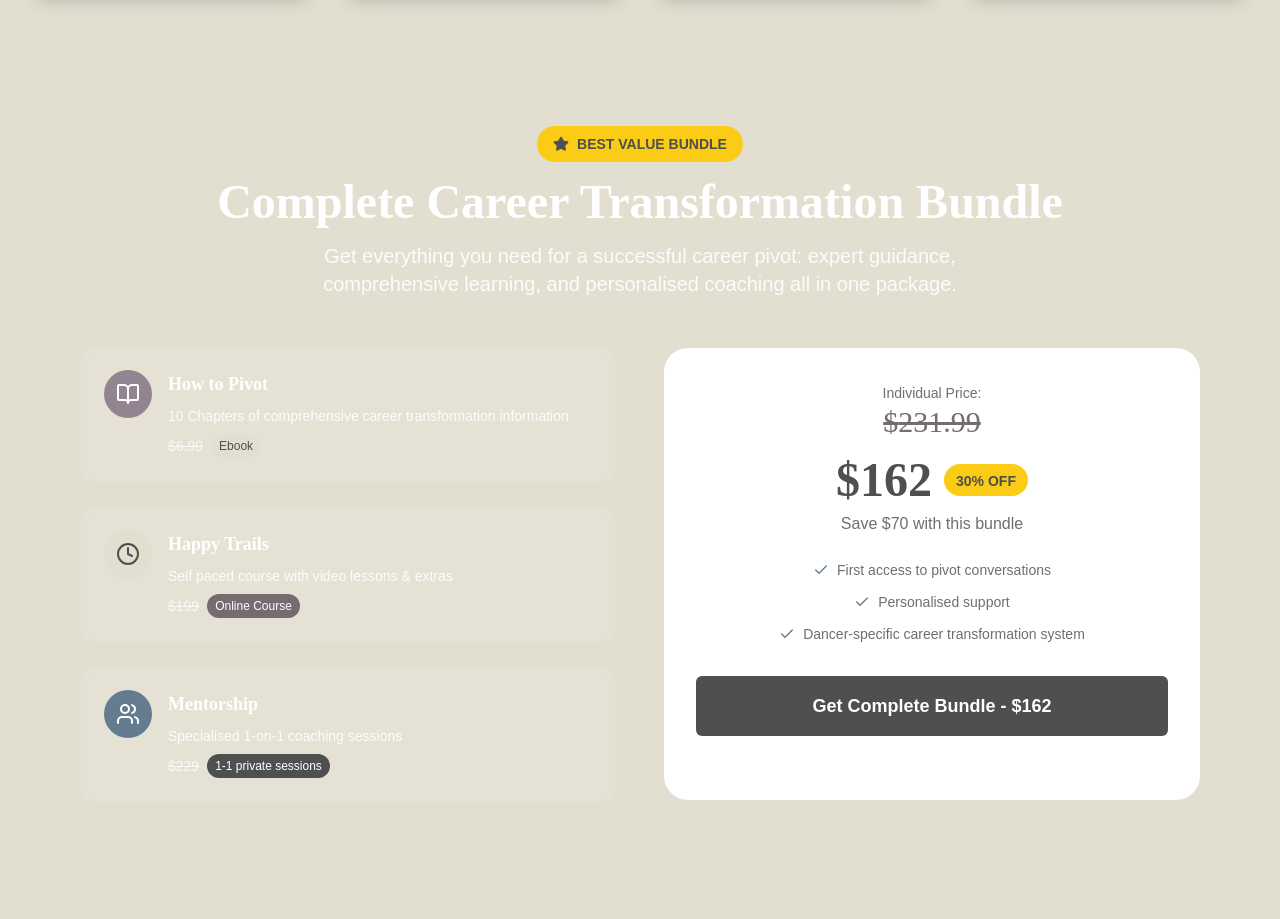
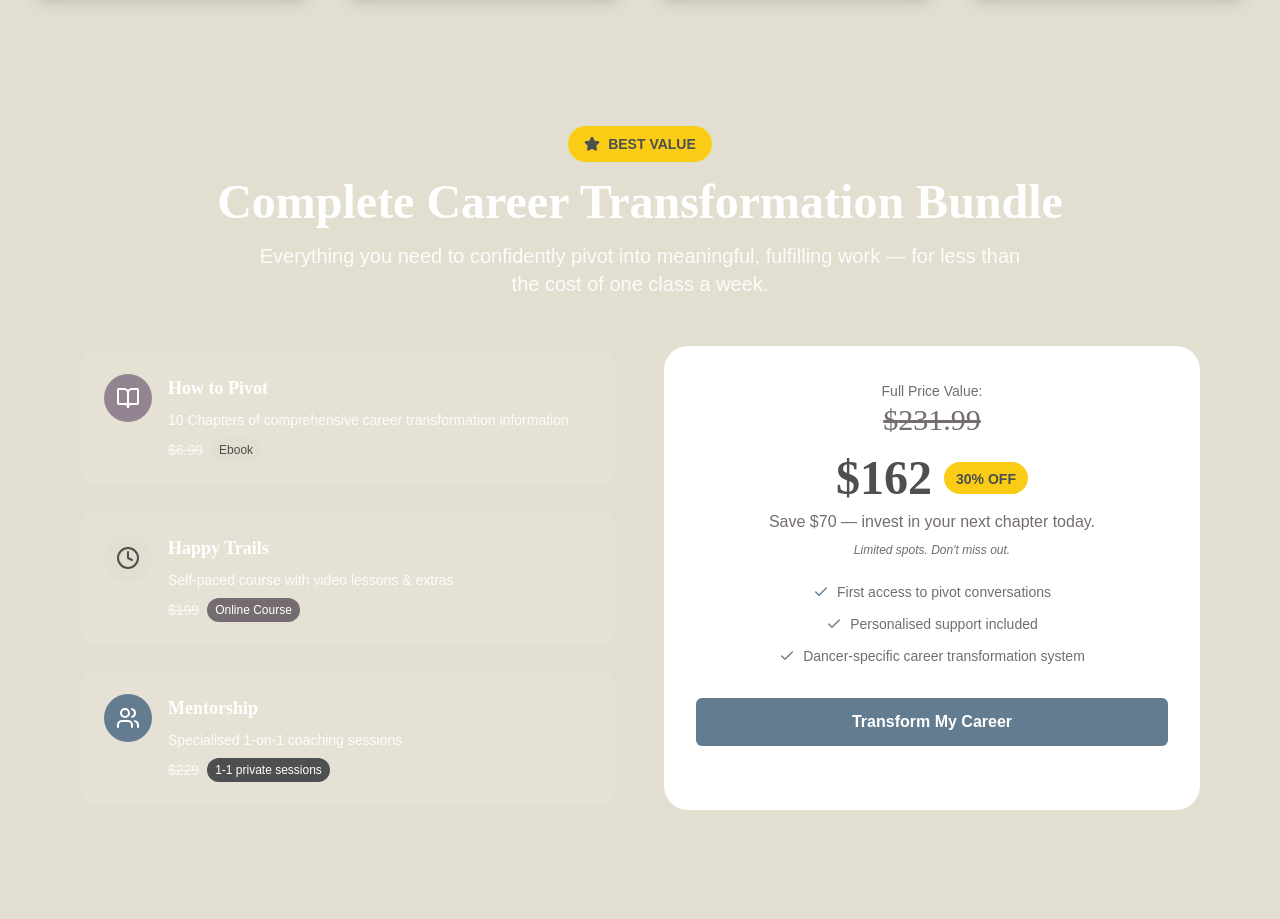
Before and after one commit to IsaacCavallaro/pivot-for-dancers, a React (Create React App) app: page / in a window 1280 px wide. Shown: the part 1463-2382 px from the top of the page. Built offline with nearby package versions, Linux system fonts and the light colour scheme; no server answers; a web font is replaced by a local one.

Commit message:
Minor tweaks

```diff
--- a/src/components/Products.tsx
+++ b/src/components/Products.tsx
@@ -289,25 +289,24 @@ const FeaturedProducts: React.FC = () => {
         <div className="mt-20 mb-16">
           <div className="dark:bg-gray-700 rounded-3xl p-8 md:p-12 text-white relative overflow-hidden">
             <div className="relative z-10">
+
               {/* Bundle Header */}
               <div className="text-center mb-12">
                 <div className="inline-flex items-center gap-2 bg-yellow-400 text-dark-gray px-4 py-2 rounded-full font-montserrat font-semibold text-sm mb-4">
                   <Star className="w-4 h-4 fill-current" />
-                  BEST VALUE BUNDLE
+                  BEST VALUE
                 </div>
                 <h2 className="font-merriweather text-4xl md:text-5xl font-bold mb-4">
                   Complete Career Transformation Bundle
                 </h2>
                 <p className="font-montserrat text-xl opacity-90 max-w-3xl mx-auto">
-                  Get everything you need for a successful career pivot: expert guidance, comprehensive learning, and
-                  personalised coaching all in one package.
+                  Everything you need to confidently pivot into meaningful, fulfilling work — for less than the cost of one class a week.
                 </p>
               </div>
 
               <div className="grid grid-cols-1 lg:grid-cols-2 gap-12 items-center">
                 {/* Bundle Contents */}
                 <div>
-
                   <div className="space-y-6">
                     {bundleProducts.map((product) => {
                       const IconComponent = product.icon;
@@ -317,14 +316,13 @@ const FeaturedProducts: React.FC = () => {
                             product.id === 3 ? 'bg-beige' :
                               'bg-light-gray'
                             }`}>
-                            <IconComponent className={`w-6 h-6 ${product.id === 3 ? 'text-dark-gray' : 'text-white'
-                              }`} />
+                            <IconComponent className={`w-6 h-6 ${product.id === 3 ? 'text-dark-gray' : 'text-white'}`} />
                           </div>
                           <div>
                             <h4 className="font-merriweather text-lg font-bold mb-2">{product.name}</h4>
                             <p className="font-montserrat text-sm opacity-90 mb-2">
                               {product.id === 2 ? "10 Chapters of comprehensive career transformation information" :
-                                product.id === 3 ? "Self paced course with video lessons & extras" :
+                                product.id === 3 ? "Self-paced course with video lessons & extras" :
                                   "Specialised 1-on-1 coaching sessions"}
                             </p>
                             <div className="flex items-center gap-2">
@@ -351,7 +349,7 @@ const FeaturedProducts: React.FC = () => {
                 <div className="bg-white rounded-3xl p-8 text-dark-gray">
                   <div className="text-center mb-8">
                     <div className="mb-4">
-                      <span className="font-montserrat text-sm text-brown-gray">Individual Price:</span>
+                      <span className="font-montserrat text-sm text-brown-gray">Full Price Value:</span>
                       <div className="font-merriweather text-3xl text-brown-gray line-through mb-2">
                         ${totalPrice}
                       </div>
@@ -367,7 +365,10 @@ const FeaturedProducts: React.FC = () => {
                         </div>
                       </div>
                       <p className="font-montserrat text-brown-gray">
-                        Save ${Math.round(discountAmount)} with this bundle
+                        Save ${Math.round(discountAmount)} — invest in your next chapter today.
+                      </p>
+                      <p className="font-montserrat text-xs text-brown-gray mt-2 italic">
+                        Limited spots. Don't miss out.
                       </p>
                     </div>
 
@@ -378,7 +379,7 @@ const FeaturedProducts: React.FC = () => {
                       </div>
                       <div className="flex items-center justify-center gap-2 text-sm">
                         <Check className="w-4 h-4 text-light-gray" />
-                        <span className="font-montserrat text-brown-gray">Personalised support</span>
+                        <span className="font-montserrat text-brown-gray">Personalised support included</span>
                       </div>
                       <div className="flex items-center justify-center gap-2 text-sm">
                         <Check className="w-4 h-4 text-light-gray" />
@@ -388,9 +389,9 @@ const FeaturedProducts: React.FC = () => {
 
                     <a
                       href={bundlePaymentUrl}
-                      className="block w-full bg-dark-gray hover:bg-brown-gray text-white font-montserrat font-semibold py-4 text-lg mb-4 rounded-md transition-colors duration-300"
+                      className="block w-full py-3 px-4 text-center font-montserrat font-semibold rounded-md transition-all duration-300 bg-light-gray hover:bg-purple-gray hover:transform hover:scale-105 text-white"
                     >
-                      Get Complete Bundle - ${Math.round(bundlePrice)}
+                      Transform My Career
                     </a>
                   </div>
                 </div>
@@ -398,6 +399,7 @@ const FeaturedProducts: React.FC = () => {
             </div>
           </div>
         </div>
+
 
         {/* GO TO FAQ*/}
         <div className={moreInfoClasses}>
```
